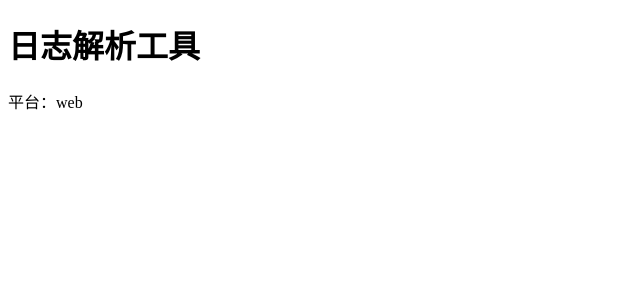
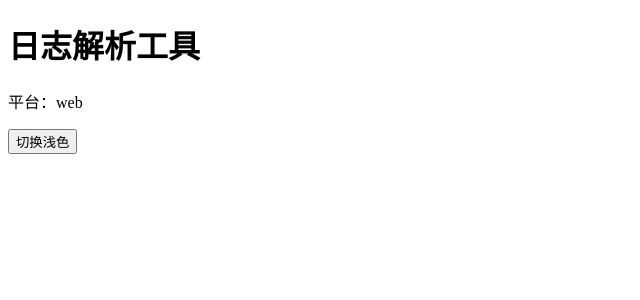
Before and after one commit to taoweidong/Hello-Tauri, a Vue app: page / in a window 1280 px wide. Shown: the top 300 px of the page, without its empty margins (0-640 px from the left). Built offline with nearby package versions, Linux system fonts and the light colour scheme.

Commit message:
feat: configure naive-ui with dark/light theme toggle

```diff
--- a/src/App.vue
+++ b/src/App.vue
@@ -1,10 +1,25 @@
 <script setup lang="ts">
+import { ref, computed } from 'vue'
+import { NConfigProvider, NMessageProvider, NDialogProvider, darkTheme, lightTheme } from 'naive-ui'
+import { themeOverrides } from './styles/theme'
+
 const platform = __PLATFORM__
+const isDark = ref(true)
+const theme = computed(() => isDark.value ? darkTheme : lightTheme)
 </script>
 
 <template>
-  <div>
-    <h1>日志解析工具</h1>
-    <p>平台：{{ platform }}</p>
-  </div>
+  <NConfigProvider :theme="theme" :theme-overrides="themeOverrides">
+    <NMessageProvider>
+      <NDialogProvider>
+        <div id="app-root">
+          <h1>日志解析工具</h1>
+          <p>平台：{{ platform }}</p>
+          <button @click="isDark = !isDark">
+            {{ isDark ? '切换浅色' : '切换深色' }}
+          </button>
+        </div>
+      </NDialogProvider>
+    </NMessageProvider>
+  </NConfigProvider>
 </template>
--- /dev/null
+++ b/src/styles/theme.ts
@@ -0,0 +1,12 @@
+import type { GlobalThemeOverrides } from 'naive-ui'
+
+export const themeOverrides: GlobalThemeOverrides = {
+  common: {
+    primaryColor: '#3B82F6',
+    errorColor: '#EF4444',
+    warningColor: '#F59E0B',
+    successColor: '#10B981',
+    fontFamily: 'system-ui, -apple-system, sans-serif',
+    fontFamilyMono: '"JetBrains Mono", "Fira Code", monospace',
+  }
+}
```
Also changed, not shown: package.json (+8 -8 lines), 1 other file (tests, documents, lock files or other folders).
